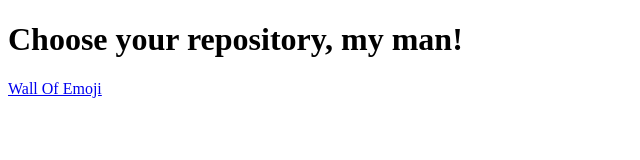
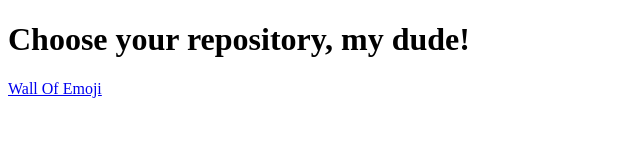
Before and after one commit to myreactions/myreactions.github.io, a plain HTML site: page index.html in a window 1280 px wide. Shown: the full height of the page, 0-640 px from the left. Drawn offline with Linux system fonts and the light colour scheme.

Commit message:
Update title

```diff
--- a/index.html
+++ b/index.html
@@ -6,7 +6,7 @@
     <title>My Reactions' Repositories</title>
   </head>
   <body>
-    <h1 style="font-family: gotham;">Choose your repository, my man!</h1>
+    <h1 style="font-family: gotham;">Choose your repository, my dude!</h1>
     <a href="./wall-of-emoji/">Wall Of Emoji</a>
   </body>
 </html>
```
